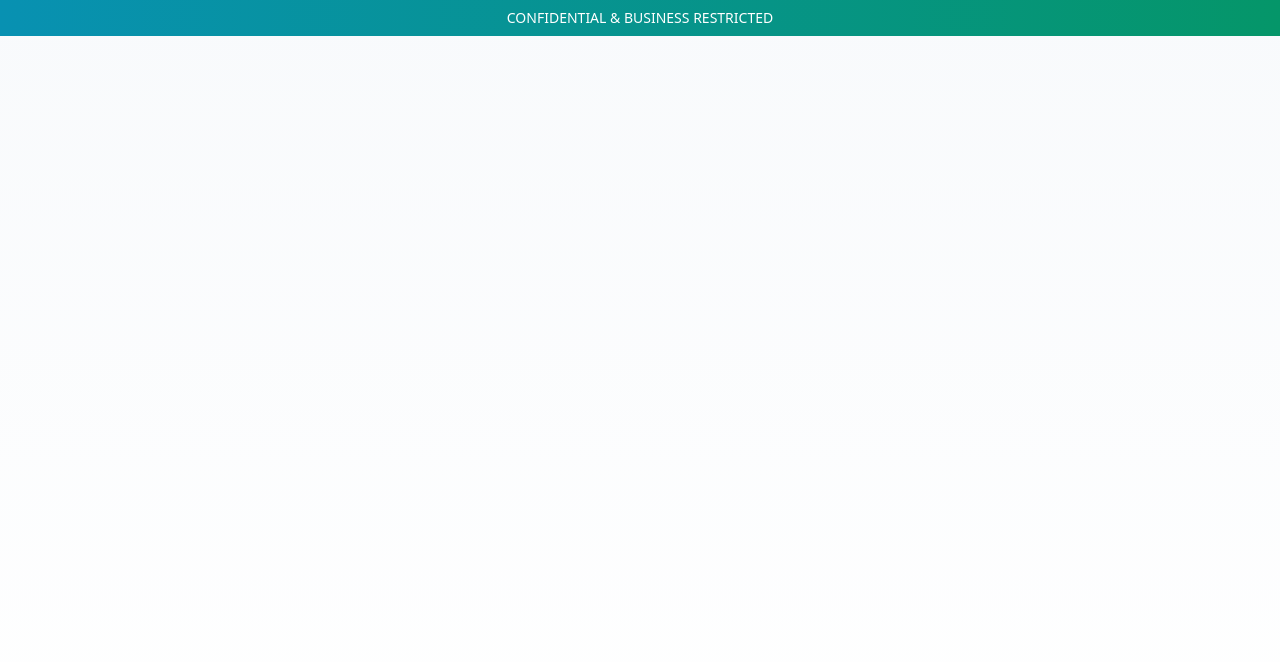
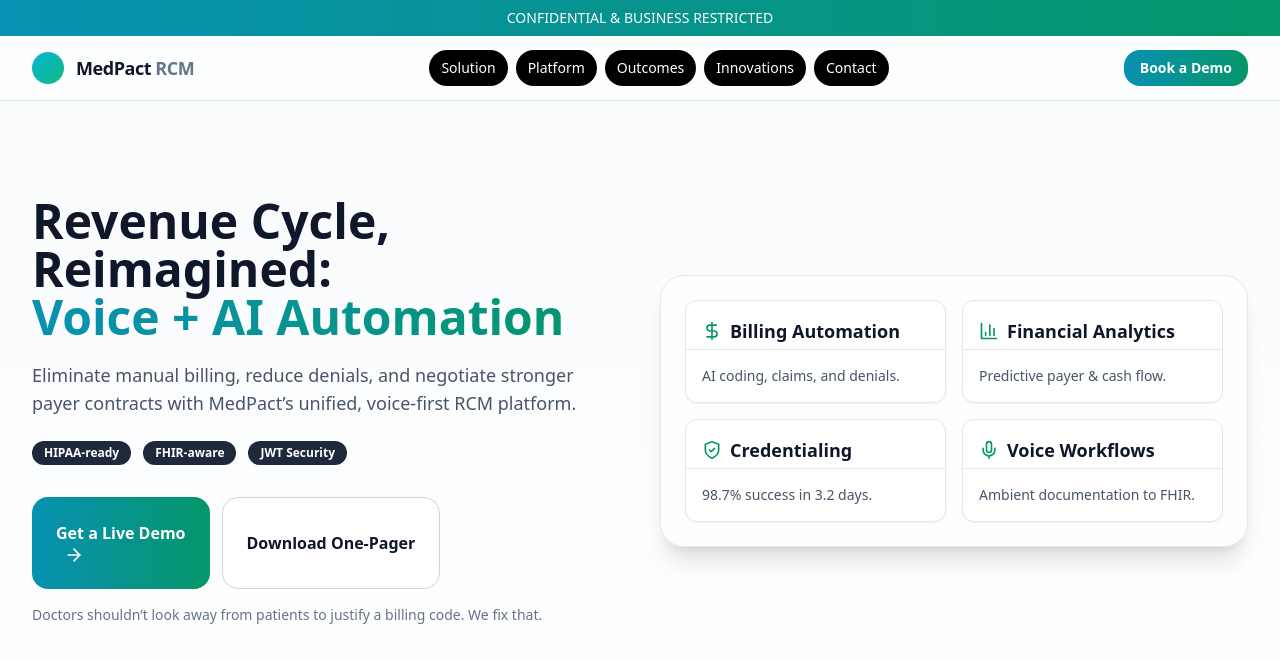
Before and after one commit to ChrisWilliams2020/MedPACT-RCM-Website, a Next.js app: page / in a window 1280 px wide. Shown: the top 662 px of the page. Built offline with nearby package versions, Linux system fonts and the light colour scheme.

Commit message:
Update MedPACT RCM website.tsx with full landing page and fix imports

```diff
--- a/MedPACT RCM website.tsx
+++ b/MedPACT RCM website.tsx
@@ -11,6 +11,13 @@
   plugins: [],
 }
 
-import { Button } from "../components/ui/button";
-import { Card, CardContent, CardHeader, CardTitle } from "../components/ui/card";
-import { Badge } from "../components/ui/badge";
+import { Button } from "./components/ui/button";
+import { Card, CardContent, CardHeader, CardTitle } from "./components/ui/card";
+import { Badge } from "./components/ui/badge";
+import { motion } from "framer-motion";
+
+const MotionH1 = motion('h1');
+const MotionDiv = motion('div');
+
+<MotionH1 className="..." {...motionProps}>...</MotionH1>
+<MotionDiv className="..." {...motionProps}>...</MotionDiv>
--- a/pages/index.tsx
+++ b/pages/index.tsx
@@ -5,6 +5,9 @@
 import { Badge } from "../components/ui/badge";
 import { Check, BarChart3, ShieldCheck, Mic, Cpu, DollarSign, Activity, ArrowRight, Building2, Lock, Server } from "lucide-react";
 import { motion } from "framer-motion";
+
+const MotionH1 = motion('h1');
+const MotionDiv = motion('div');
 
 /**
  * MedPact RCM – Single-file landing page
@@ -18,7 +21,94 @@
     <main className="min-h-screen bg-gradient-to-b from-slate-50 to-white dark:from-slate-950 dark:to-slate-900 text-slate-900 dark:text-slate-100">
       {/* Top Announcement */}
       <div className="w-full bg-gradient-to-r from-cyan-600 to-emerald-600 text-white text-center text-sm py-2">CONFIDENTIAL & BUSINESS RESTRICTED</div>
-      {/* ...rest of MedPactRCMLanding code... */}
+      {/* Nav */}
+      <nav className="sticky top-0 z-50 backdrop-blur bg-white/70 dark:bg-slate-900/70 border-b border-slate-200 dark:border-slate-800">
+        <div className="mx-auto max-w-7xl px-4 sm:px-6 lg:px-8 h-16 flex items-center justify-between">
+          <div className="flex items-center gap-3">
+            <div className="h-8 w-8 rounded-full bg-gradient-to-br from-cyan-500 to-emerald-500" />
+            <span className="font-bold text-lg tracking-tight">MedPact <span className="text-slate-500">RCM</span></span>
+          </div>
+          <div className="hidden md:flex items-center gap-2">
+            {[
+              { href: "#solution", label: "Solution" },
+              { href: "#platform", label: "Platform" },
+              { href: "#outcomes", label: "Outcomes" },
+              { href: "#innovations", label: "Innovations" },
+              { href: "#contact", label: "Contact" },
+            ].map((l) => (
+              <a key={l.href} href={l.href} className="px-3 py-2 rounded-full text-sm font-medium bg-black text-white hover:opacity-90 transition">{l.label}</a>
+            ))}
+          </div>
+          <div className="flex items-center gap-2">
+            <Button className="rounded-2xl px-4 py-2 font-semibold bg-gradient-to-r from-cyan-600 to-emerald-600">
+              Book a Demo
+            </Button>
+          </div>
+        </div>
+      </nav>
+
+      {/* Hero */}
+      <section className="relative overflow-hidden">
+        <div className="mx-auto max-w-7xl px-4 sm:px-6 lg:px-8 py-16 lg:py-24 grid lg:grid-cols-2 gap-10 items-center">
+          <div>
+             <MotionH1
+               initial={{ opacity: 0, y: 20 }}
+               animate={{ opacity: 1, y: 0 }}
+               transition={{ duration: 0.6 }}
+               className="text-4xl md:text-5xl font-bold leading-tight"
+               {...({ class: "text-4xl md:text-5xl font-bold leading-tight" } as any)}
+             >
+              Revenue Cycle, Reimagined:
+              <span className="block bg-clip-text text-transparent bg-gradient-to-r from-cyan-600 to-emerald-600"> Voice + AI Automation</span>
+            </MotionH1>
+            <p className="mt-5 text-lg text-slate-600 dark:text-slate-300 max-w-xl">
+              Eliminate manual billing, reduce denials, and negotiate stronger payer contracts with MedPact’s unified, voice-first RCM platform.
+            </p>
+            <div className="mt-6 flex flex-wrap gap-3">
+              <Badge className="bg-cyan-600">HIPAA-ready</Badge>
+              <Badge className="bg-emerald-600">FHIR-aware</Badge>
+              <Badge className="bg-slate-800">JWT Security</Badge>
+            </div>
+            <div className="mt-8 flex flex-wrap gap-3">
+              <Button size="lg" className="rounded-2xl px-6 py-6 text-base font-bold bg-gradient-to-r from-cyan-600 to-emerald-600">
+                Get a Live Demo <ArrowRight className="ml-2 h-5 w-5" />
+              </Button>
+              <Button size="lg" variant="outline" className="rounded-2xl px-6 py-6 text-base font-bold border-slate-300">
+                Download One-Pager
+              </Button>
+            </div>
+            <p className="mt-4 text-sm text-slate-500">Doctors shouldn’t look away from patients to justify a billing code. We fix that.</p>
+          </div>
+           <MotionDiv
+             initial={{ opacity: 0, y: 20 }}
+             animate={{ opacity: 1, y: 0 }}
+             transition={{ duration: 0.6, delay: 0.1 }}
+             className="relative"
+             {...({ class: "relative" } as any)}
+           >
+            <div className="rounded-3xl border border-slate-200 dark:border-slate-800 p-6 bg-white/70 dark:bg-slate-900/70 shadow-xl">
+              <div className="grid grid-cols-2 gap-4">
+                {[
+                  { icon: DollarSign, title: "Billing Automation", copy: "AI coding, claims, and denials." },
+                  { icon: BarChart3, title: "Financial Analytics", copy: "Predictive payer & cash flow." },
+                  { icon: ShieldCheck, title: "Credentialing", copy: "98.7% success in 3.2 days." },
+                  { icon: Mic, title: "Voice Workflows", copy: "Ambient documentation to FHIR." },
+                ].map((f) => (
+                  <Card key={f.title} className="rounded-2xl">
+                    <CardHeader className="pb-1">
+                      <CardTitle className="flex items-center gap-2 text-base">
+                        <f.icon className="h-5 w-5 text-emerald-600" /> {f.title}
+                      </CardTitle>
+                    </CardHeader>
+                    <CardContent className="text-sm text-slate-600 dark:text-slate-300">{f.copy}</CardContent>
+                  </Card>
+                ))}
+              </div>
+            </div>
+          </MotionDiv>
+        </div>
+      </section>
+      {/* ...rest of landing page sections... */}
     </main>
   );
 }
```
